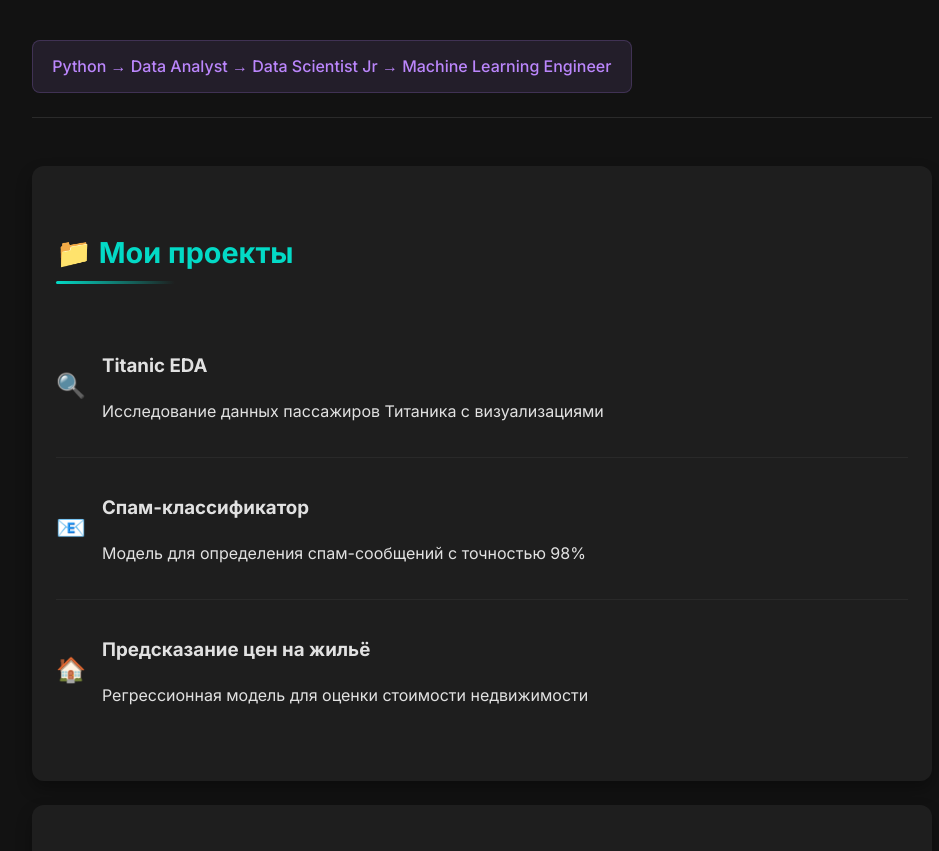
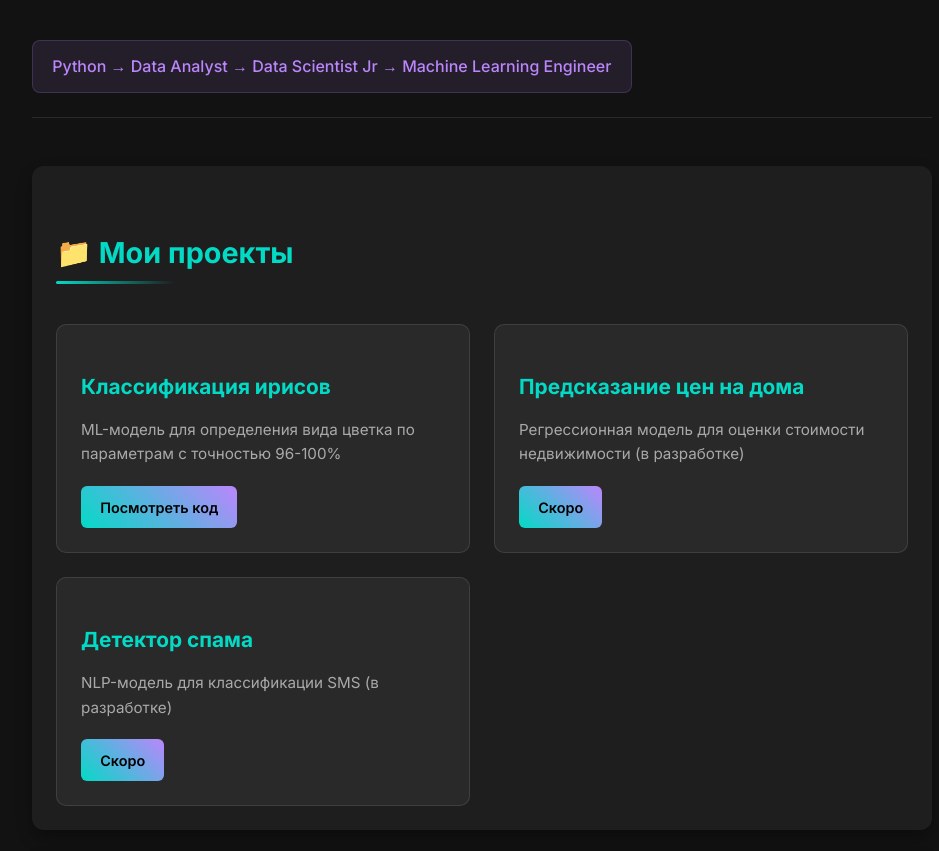
Before and after one commit to Abdulvadud-mlengineer/mlengineer-portfolio.github.io, a plain HTML site: page index.html in a window 1280 px wide. Shown: the part 151-1002 px from the top of the page, without its empty margins (158-1097 px from the left). Drawn offline with Linux system fonts and the light colour scheme.

Commit message:
Update index.html

```diff
--- a/index.html
+++ b/index.html
@@ -97,26 +97,52 @@
       box-shadow: 0 12px 24px rgba(0, 0, 0, 0.4);
     }
 
-    .project-list {
-      list-style: none;
-      padding: 0;
+    .project-grid {
+      display: grid;
+      grid-template-columns: repeat(auto-fill, minmax(280px, 1fr));
+      gap: 1.5rem;
+      margin-top: 1.5rem;
     }
 
-    .project-item {
-      padding: 1rem 0;
-      border-bottom: 1px solid rgba(255, 255, 255, 0.05);
-      display: flex;
-      align-items: center;
+    .project-card {
+      background: rgba(255, 255, 255, 0.05);
+      border-radius: 10px;
+      padding: 1.5rem;
+      border: 1px solid rgba(255, 255, 255, 0.1);
+      transition: all 0.3s ease;
     }
 
-    .project-item:last-child {
-      border-bottom: none;
+    .project-card:hover {
+      border-color: var(--primary-color);
+      transform: translateY(-3px);
     }
 
-    .project-icon {
-      font-size: 1.5rem;
-      margin-right: 1rem;
-      color: var(--secondary-color);
+    .project-title {
+      font-size: 1.3rem;
+      margin-bottom: 0.5rem;
+      color: var(--primary-color);
+    }
+
+    .project-description {
+      color: var(--text-secondary);
+      font-size: 0.95rem;
+      margin-bottom: 1.2rem;
+    }
+
+    .project-btn {
+      display: inline-block;
+      padding: 0.6rem 1.2rem;
+      background: linear-gradient(45deg, var(--primary-color), var(--secondary-color));
+      color: black;
+      text-decoration: none;
+      border-radius: 6px;
+      font-weight: 600;
+      font-size: 0.9rem;
+      transition: transform 0.2s ease;
+    }
+
+    .project-btn:hover {
+      transform: translateY(-2px);
     }
 
     .skills {
@@ -187,36 +213,35 @@
 <body>
   <div class="container">
     <header>
-      <h1>Assalamu aleykum! , я Abdulvadud</h1>
+      <h1>Assalamu aleykum! Я Abdulvadud</h1>
       <p class="subtitle">Начинающий ML-инженер, превращающий данные в решения</p>
       <div class="career-path">Python → Data Analyst → Data Scientist Jr → Machine Learning Engineer</div>
     </header>
 
     <div class="card">
       <h2>📁 Мои проекты</h2>
-      <ul class="project-list">
-        <li class="project-item">
-          <span class="project-icon">🔍</span>
-          <div>
-            <h3>Titanic EDA</h3>
-            <p>Исследование данных пассажиров Титаника с визуализациями</p>
-          </div>
-        </li>
-        <li class="project-item">
-          <span class="project-icon">📧</span>
-          <div>
-            <h3>Спам-классификатор</h3>
-            <p>Модель для определения спам-сообщений с точностью 98%</p>
-          </div>
-        </li>
-        <li class="project-item">
-          <span class="project-icon">🏠</span>
-          <div>
-            <h3>Предсказание цен на жильё</h3>
-            <p>Регрессионная модель для оценки стоимости недвижимости</p>
-          </div>
-        </li>
-      </ul>
+      <div class="project-grid">
+        <!-- Проект 1 - Классификация ирисов -->
+        <div class="project-card">
+          <h3 class="project-title">Классификация ирисов</h3>
+          <p class="project-description">ML-модель для определения вида цветка по параметрам с точностью 96-100%</p>
+          <a href="https://github.com/Abdulvadud-MLEngineer/iris-classification-ml" class="project-btn">Посмотреть код</a>
+        </div>
+
+        <!-- Проект 2 - Пустой (будет добавлен позже) -->
+        <div class="project-card">
+          <h3 class="project-title">Предсказание цен на дома</h3>
+          <p class="project-description">Регрессионная модель для оценки стоимости недвижимости (в разработке)</p>
+          <a href="https://github.com/Abdulvadud-MLEngineer/house-price-prediction" class="project-btn">Скоро</a>
+        </div>
+
+        <!-- Проект 3 - Пустой (будет добавлен позже) -->
+        <div class="project-card">
+          <h3 class="project-title">Детектор спама</h3>
+          <p class="project-description">NLP-модель для классификации SMS (в разработке)</p>
+          <a href="https://github.com/Abdulvadud-MLEngineer/spam-sms-detector" class="project-btn">Скоро</a>
+        </div>
+      </div>
     </div>
 
     <div class="card">
@@ -226,12 +251,10 @@
         <span class="skill">Pandas</span>
         <span class="skill">NumPy</span>
         <span class="skill">Scikit-learn</span>
-        <span class="skill">TensorFlow</span>
-        <span class="skill">Keras</span>
-        <span class="skill">Streamlit</span>
         <span class="skill">Matplotlib</span>
         <span class="skill">Seaborn</span>
-        <span class="skill">SQL</span>
+        <span class="skill">Jupyter</span>
+        <span class="skill">Git</span>
       </div>
     </div>
 
@@ -241,11 +264,11 @@
       <div class="contact-links">
         <a href="https://t.me/theabdulvadud" target="_blank" class="contact-link">Telegram</a>
         <a href="https://instagram.com/theabdulvadud" target="_blank" class="contact-link">Instagram</a>
-        <a href="https://github.com/Abdulvadud" target="_blank" class="contact-link">GitHub</a>
+        <a href="https://github.com/Abdulvadud-MLEngineer" target="_blank" class="contact-link">GitHub</a>
       </div>
     </div>
 
-    <a href="https://github.com/Abdulvadud-mlengineer" target="_blank" class="github-link">
+    <a href="https://github.com/Abdulvadud-MLEngineer" target="_blank" class="github-link">
       Следить за прогрессом на GitHub
     </a>
 
@@ -254,4 +277,4 @@
     </footer>
   </div>
 </body>
-  </html>
+</html>
```
